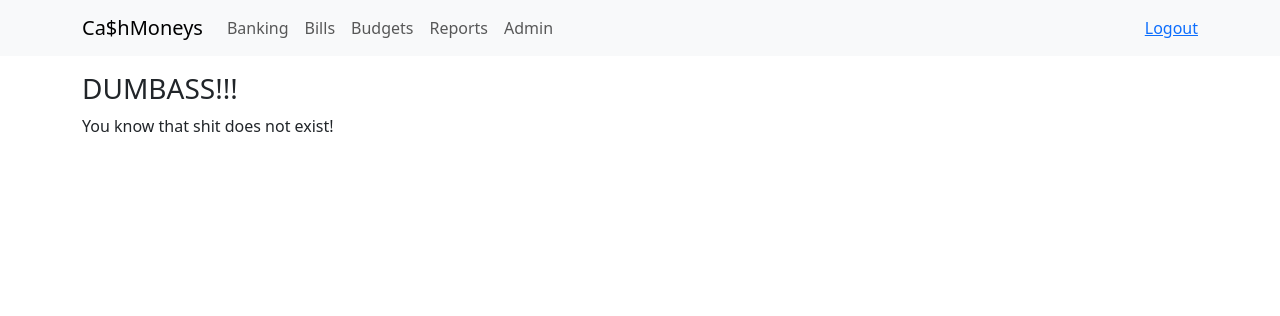
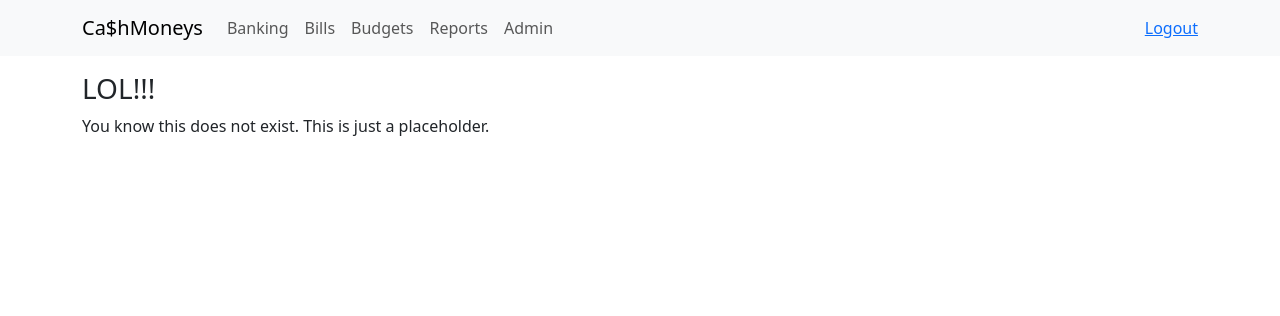
Before and after one commit to Meadejo/finance_tracker, a Flask app: page /lol in a window 1280 px wide. Shown: the top 316 px of the page. Run offline with Flask 3, Linux system fonts and the light colour scheme; the visitor is signed in with stand-in values (Sample User, id 1); data comes from the database, SQL or seed files in the repository; some libraries are stand-ins or nearby versions.

Commit message:
Update lol.html

```diff
--- a/flask_app/templates/lol.html
+++ b/flask_app/templates/lol.html
@@ -4,7 +4,7 @@
 
 {% block content %}
 
-<h3>DUMBASS!!!</h3>
-You know that shit does not exist!
+<h3>LOL!!!</h3>
+You know this does not exist. This is just a placeholder.
 
 {% endblock content%}
```
